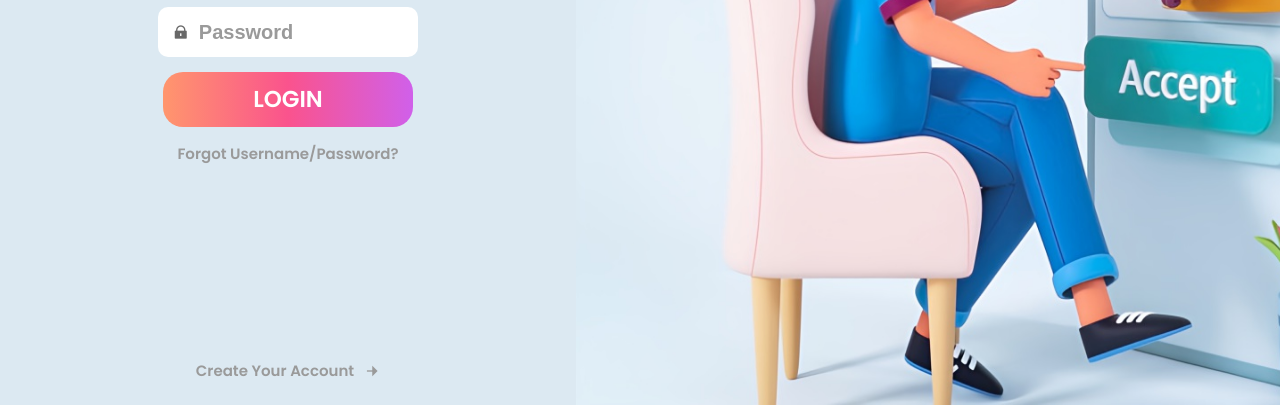
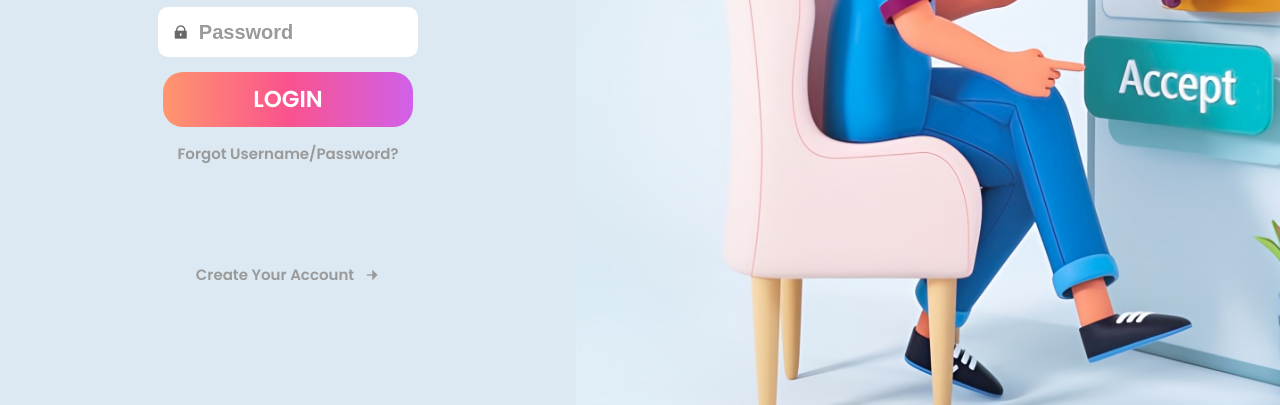
Before and after one commit to itsharry1/Login_page, a plain HTML site: page index.html in a window 1280 px wide. Shown: the part 395-800 px from the top of the page. Drawn offline with nearby package versions, Linux system fonts and the light colour scheme.

Commit message:
Update login.css

```diff
--- a/login.css
+++ b/login.css
@@ -147,6 +147,7 @@ a.forgot {
   align-items: center;
   position: absolute;
   bottom: 30px;
+  margin-bottom: 12vh;
 }
 
 .create i {
```
